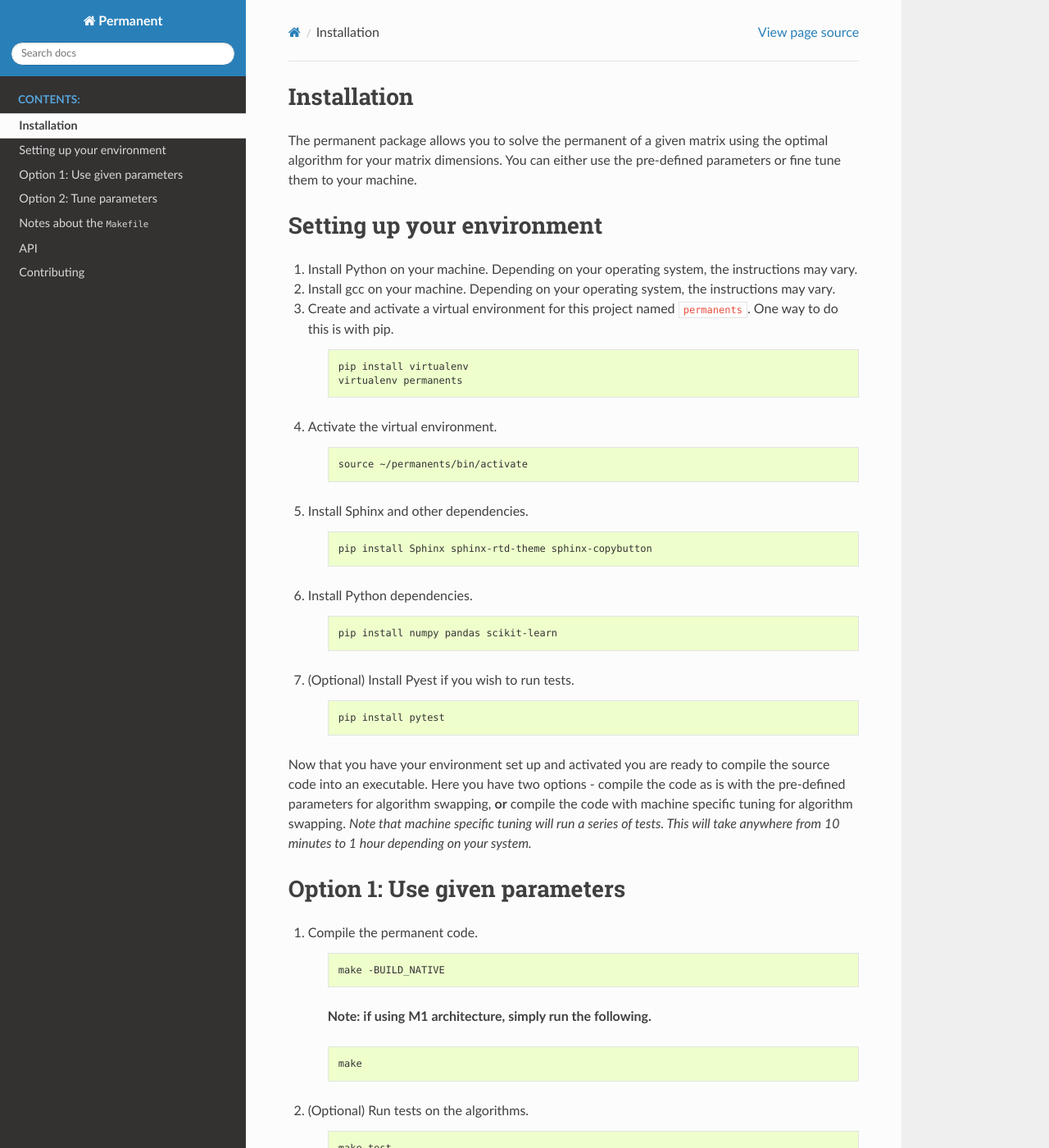
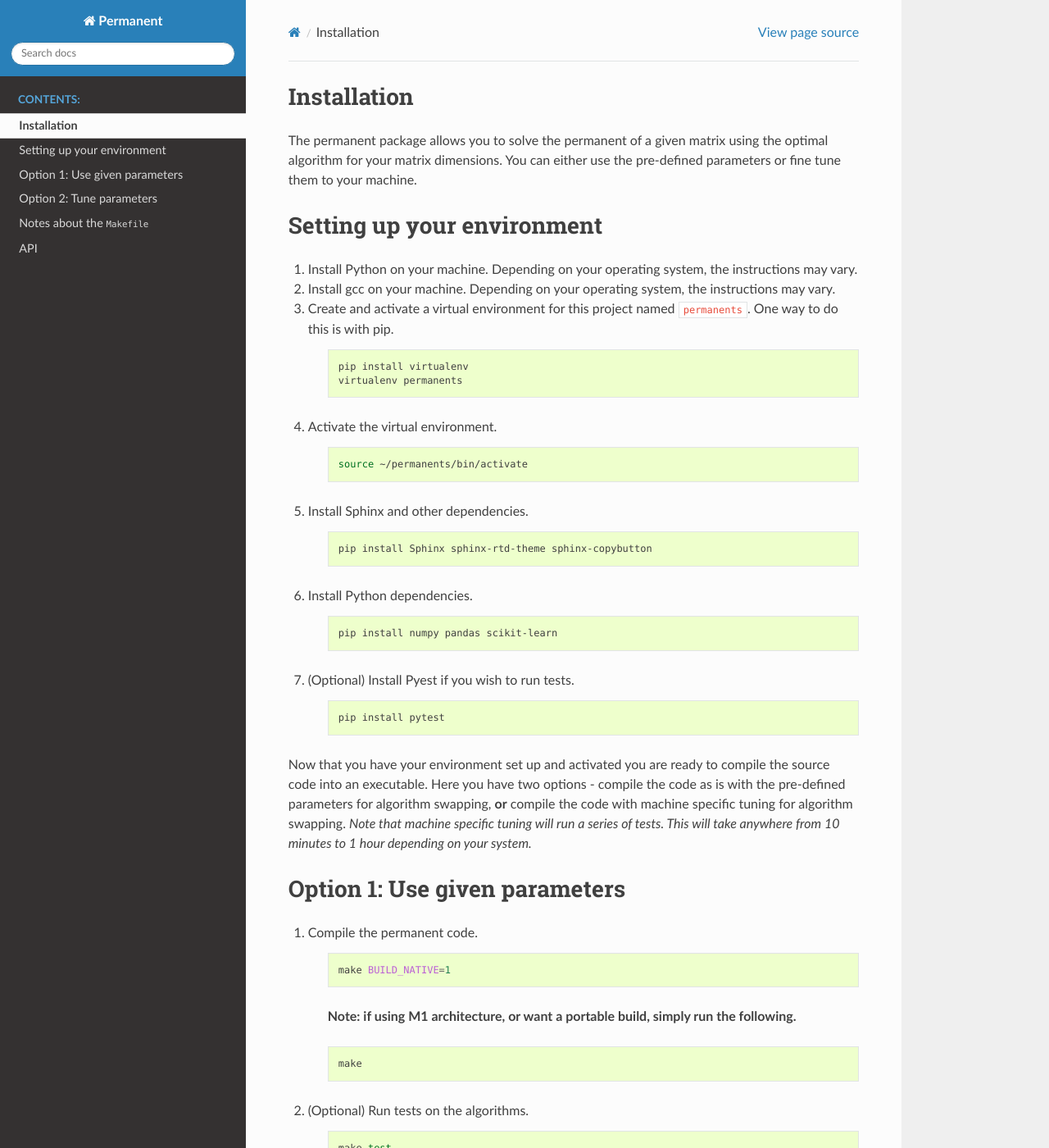
Before and after one commit to theochem/matrix-permanent, a Sphinx documentation site: the page built from docs/source/install.rst, in a window 1280 px wide and 1400 px high. Shown: the whole window at 82% size. Built offline with Sphinx 7.4.7 and the Read the Docs theme 2.0.0, drawn with Linux system fonts in a browser that asks for light colours; some of the changed text lies outside the part shown.

Commit message:
Fix documentation

```diff
--- a/docs/source/contributing.rst
+++ /dev/null
@@ -1,2 +0,0 @@
-Contributing
-============
--- a/docs/source/index.rst
+++ b/docs/source/index.rst
@@ -7,7 +7,6 @@
 
    install
    api
-   contributing
 
 
 Indices and tables
--- a/docs/source/install.rst
+++ b/docs/source/install.rst
@@ -10,32 +10,32 @@
 
 #. Create and activate a virtual environment for this project named ``permanents``. One way to do this is with pip.
 
-	.. code-block:: console
+	.. code-block:: bash
 
 		pip install virtualenv
 		virtualenv permanents
 
 #. Activate the virtual environment.
 
-	.. code-block:: console
+	.. code-block:: bash
 
 		source ~/permanents/bin/activate
 
 #. Install Sphinx and other dependencies.
 
-	.. code-block:: console
+	.. code-block:: bash
 
 		pip install Sphinx sphinx-rtd-theme sphinx-copybutton
 
 #. Install Python dependencies.
 
-	.. code-block:: console
+	.. code-block:: bash
 
 		pip install numpy pandas scikit-learn
 
 #. (Optional) Install Pyest if you wish to run tests.
 
-	.. code-block:: console
+	.. code-block:: bash
 
 		pip install pytest
 
@@ -46,61 +46,61 @@
 ==============================
 #. Compile the permanent code.
 
-	.. code-block:: console
+	.. code-block:: bash
 
-		make -BUILD_NATIVE
+		make BUILD_NATIVE=1
 
-	**Note: if using M1 architecture, simply run the following.**
+	**Note: if using M1 architecture, or want a portable build, simply run the following.**
 
-	.. code-block:: console
+	.. code-block:: bash
 
 		make
 
 #. (Optional) Run tests on the algorithms.
 
-	.. code-block:: console
+	.. code-block:: bash
 
 		make test
 
 #. Compile the website.
 
-	.. code-block:: console
+	.. code-block:: bash
 
 		cd docs && make html
 
 #. Load the website.
 
-	.. code-block:: console
+	.. code-block:: bash
 
-		open build/html/index.html
+		<browser> build/html/index.html
 
 Option 2: Tune parameters
 =========================
 #. Compile the permanent code with the ``tuning`` flag.
 
-	.. code-block:: console
+	.. code-block:: bash
 
-		make -RUN_TUNING
+		make RUN_TUNING=1
 
 **Note: it will take some time to run the tuning tests on your machine.**
 
 #. (Optional) Run tests on the algorithms.
 
-	.. code-block:: console
+	.. code-block:: bash
 
 		make test
 
 #. Compile the website.
 
-	.. code-block:: console
+	.. code-block:: bash
 
 		cd docs && make html
 
 #. Load the website.
 
-	.. code-block:: console
+	.. code-block:: bash
 
-		open build/html/index.html
+		<browser> build/html/index.html
 
 Notes about the ``Makefile``
 ===============================
```
Also changed, not shown: README.md (+34 -32 lines).
